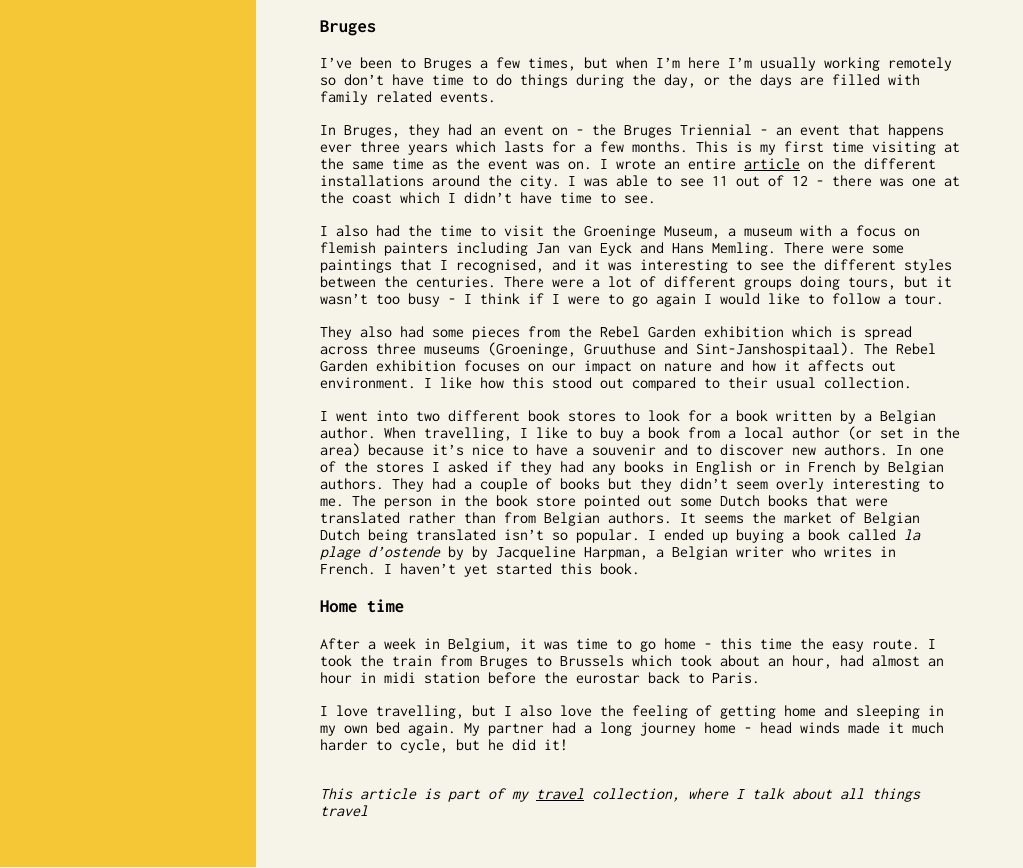
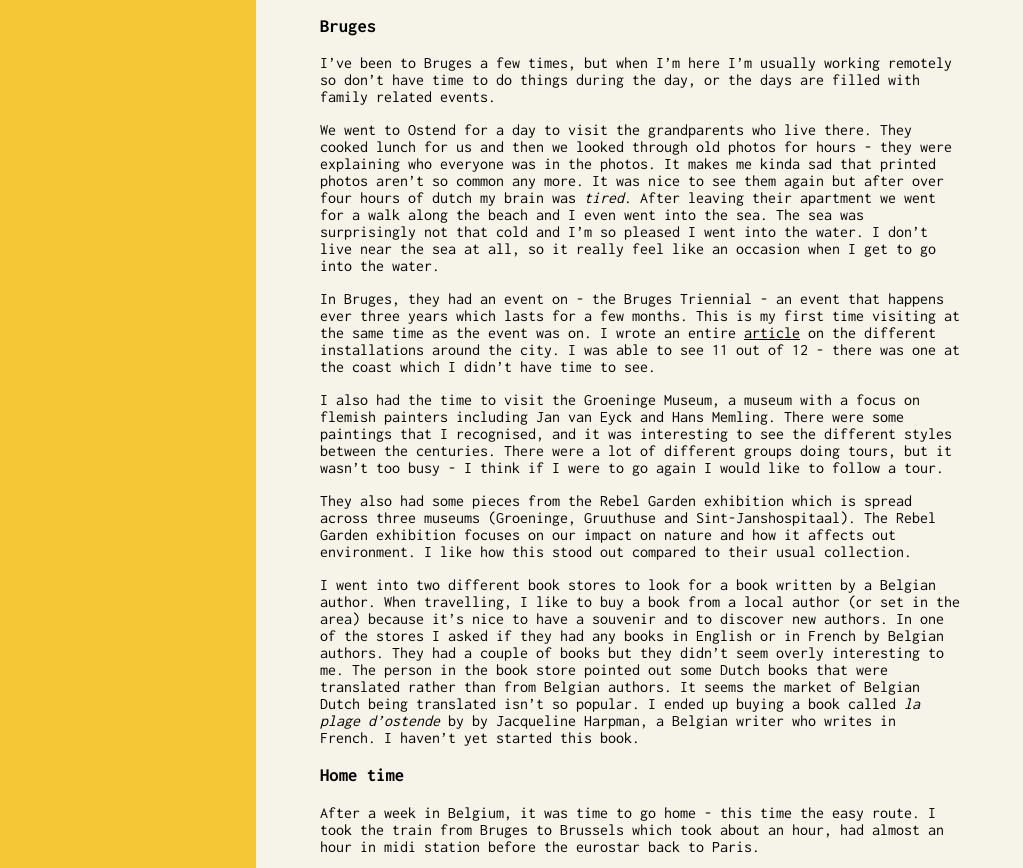
Before and after one commit to abisummers/abisummers.github.io, an Astro site: page /articles/travel/2024-06-belgium in a window 1280 px wide. Shown: the part 1115-1983 px from the top of the page, without its empty margins (0-1023 px from the left). Built offline with nearby package versions, Linux system fonts and the light colour scheme; Astro itself is replaced by a stand-in of ours; a web font is replaced by a local one.

Commit message:
article: add part about Ostend

```diff
--- a/src/content/travel/2024-06-belgium.md
+++ b/src/content/travel/2024-06-belgium.md
@@ -38,6 +38,8 @@ On the Saturday evening, I took the train to Bruges, which is where I was spendi
 
 I've been to Bruges a few times, but when I'm here I'm usually working remotely so don't have time to do things during the day, or the days are filled with family related events.
 
+We went to Ostend for a day to visit the grandparents who live there. They cooked lunch for us and then we looked through old photos for hours - they were explaining who everyone was in the photos. It makes me kinda sad that printed photos aren't so common any more. It was nice to see them again but after over four hours of dutch my brain was _tired_. After leaving their apartment we went for a walk along the beach and I even went into the sea. The sea was surprisingly not that cold and I'm so pleased I went into the water. I don't live near the sea at all, so it really feel like an occasion when I get to go into the water.
+
 In Bruges, they had an event on - the Bruges Triennial - an event that happens ever three years which lasts for a few months. This is my first time visiting at the same time as the event was on. I wrote an entire [article](https://abisummers.com/articles/museums/bruges-triennial/) on the different installations around the city. I was able to see 11 out of 12 - there was one at the coast which I didn't have time to see.
 
 I also had the time to visit the Groeninge Museum, a museum with a focus on flemish painters including Jan van Eyck and Hans Memling. There were some paintings that I recognised, and it was interesting to see the different styles between the centuries. There were a lot of different groups doing tours, but it wasn't too busy - I think if I were to go again I would like to follow a tour.
```
